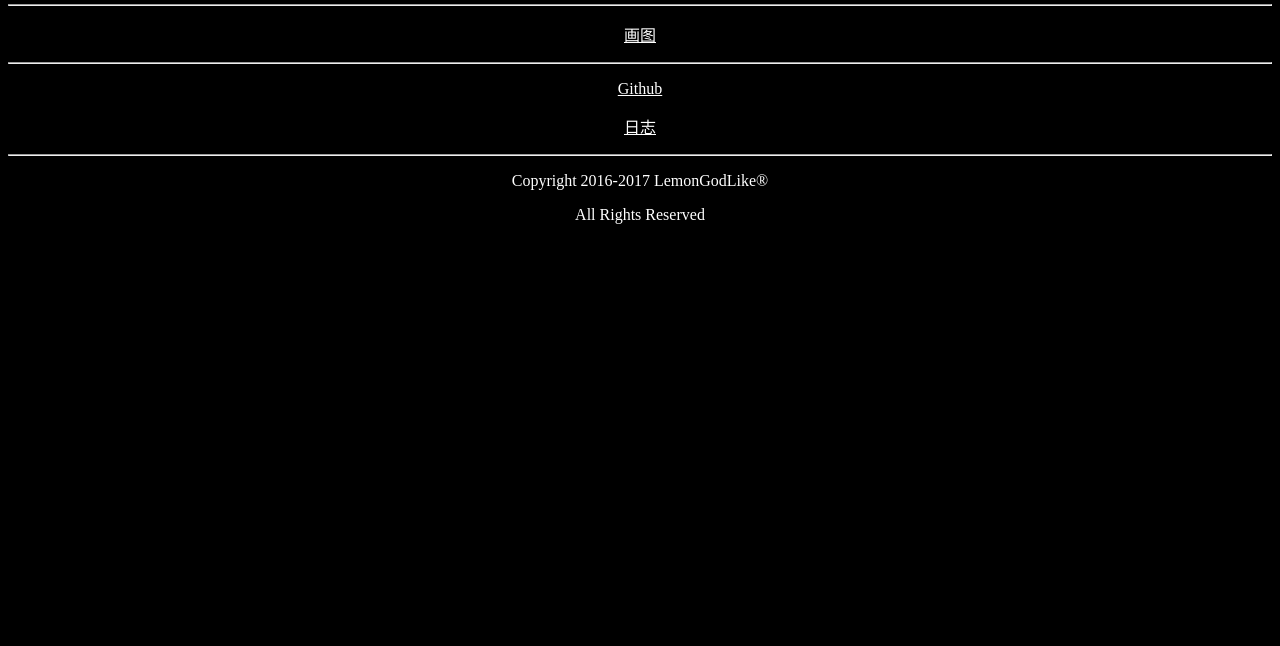
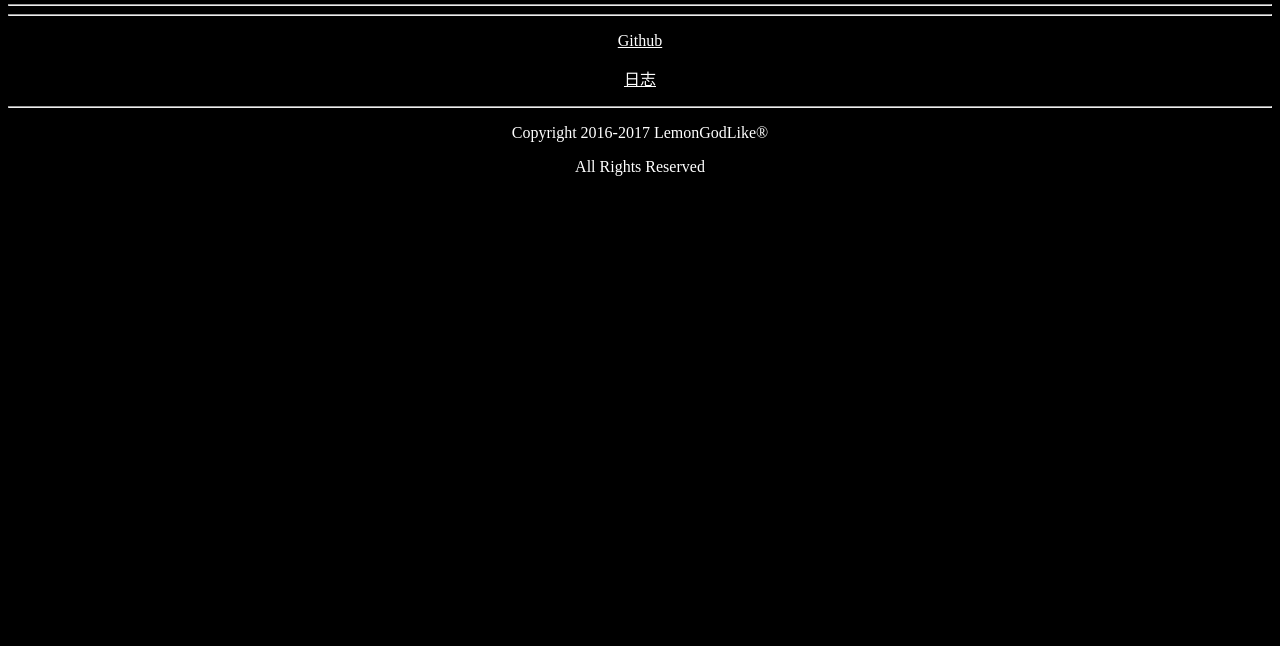
Before and after one commit to LemonGodLike/lemongodlike.github.io, a plain HTML site: page index.html in a window 1280 px wide. Shown: the part 154-800 px from the top of the page. Drawn offline with Linux system fonts and the light colour scheme.

Commit message:
Update index.html

```diff
--- a/index.html
+++ b/index.html
@@ -12,7 +12,6 @@
 <body bgcolor="black">
 <p align="center"><img src="logo.png"></img></p>
 <hr>
-<p align="center"><a href="huatu.html">画图</a></p>
 <hr>
 <p align="center"><a href="https://github.com/LemonGodLike">Github</a></p>
 <p align="center"><a href="rizhi.html">日志</a></p>
```
